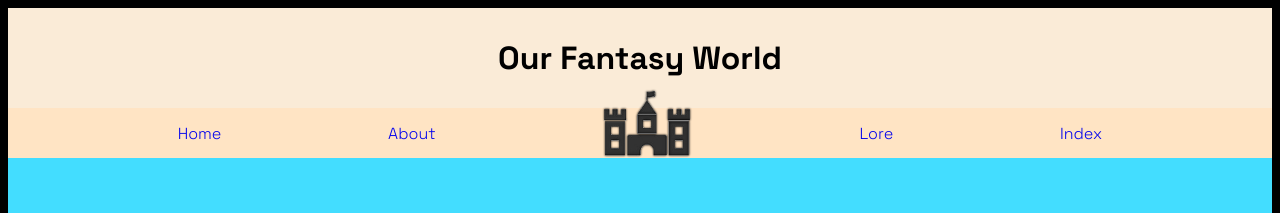
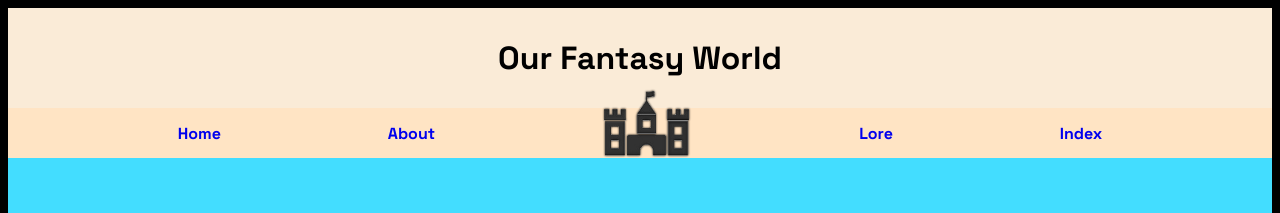
Before and after one commit to PlutoCoders/ourahFantasyWorld, a plain HTML site: page index.html in a window 1280 px wide. Shown: the top 213 px of the page. Drawn offline with Linux system fonts and the light colour scheme.

Commit message:
Increasing font weight for the nav items

```diff
--- a/style.css
+++ b/style.css
@@ -55,6 +55,10 @@ nav {
 .stickToTop {
     position: sticky;
     top: 0;
+}
+
+.NavItem a {
+    font-weight: 700;
 }
 
 .hoverLink {
```
